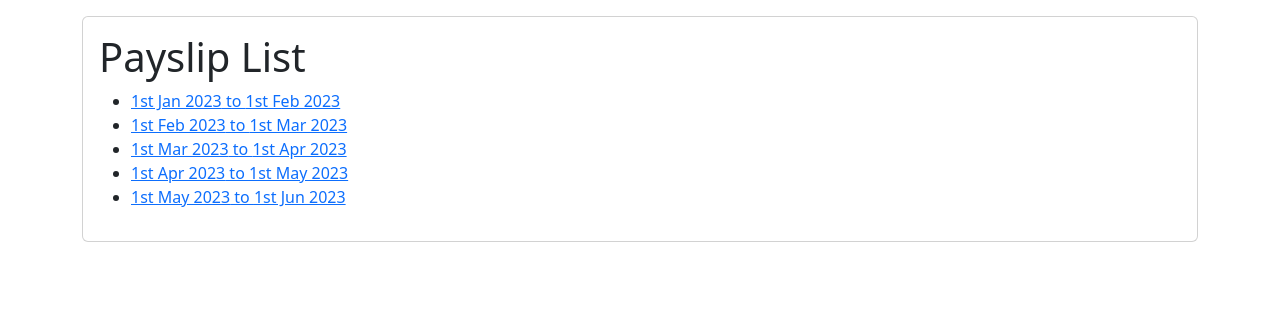
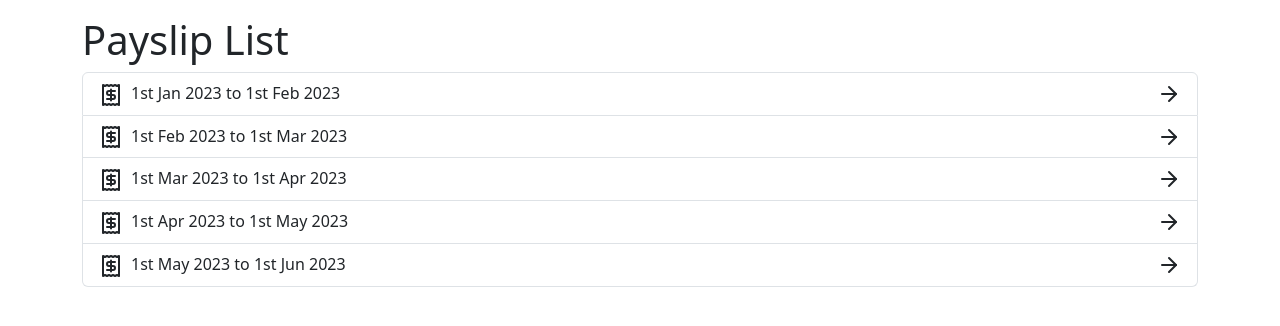
Before and after one commit to Mbarachi/payslip-manager, a React (Create React App) app: page / in a window 1280 px wide. Shown: the top 326 px of the page. Built offline with nearby package versions, Linux system fonts and the light colour scheme.

Commit message:
Adding Icons for better experience

```diff
--- a/package.json
+++ b/package.json
@@ -13,6 +13,7 @@
     "@types/react-dom": "^18.3.0",
     "bootstrap": "^5.3.3",
     "install": "^0.13.0",
+    "lucide-react": "^0.414.0",
     "moment": "^2.30.1",
     "npm": "^10.8.2",
     "react": "^18.3.1",
--- a/src/pages/PayslipList.tsx
+++ b/src/pages/PayslipList.tsx
@@ -1,10 +1,10 @@
 import { useState } from "react"
-import Card from 'react-bootstrap/Card';
 import payslipData from '../mockData'
 import { Payslip } from "../types"
-import { Link } from "react-router-dom"
+import { useNavigate } from "react-router-dom"
 import moment from "moment"
-import { Container } from "react-bootstrap";
+import { Container, ListGroup } from "react-bootstrap";
+import { ArrowRight, Receipt } from "lucide-react";
 
 const PayslipList = () => {
     const [payslips, setPayslips] = useState<Payslip[]>(payslipData)
@@ -14,22 +14,24 @@ const PayslipList = () => {
         return date.format('Do MMM YYYY');
     };
 
+    const navigate = useNavigate()
+
     return (
         <Container style={{ marginTop: '1rem' }}>
-            <Card>
-                <Card.Body>
-                    <h1>Payslip List</h1>
-                    <ul>
-                        {payslips.map((paylsip => (
-                            <li key={paylsip.id}>
-                                <Link to={`/payslip/${paylsip.id}`}>
-                                    {formatDate(paylsip.fromDate)} to {formatDate(paylsip.toDate)}
-                                </Link>
-                            </li>
-                        )))}
-                    </ul>
-                </Card.Body>
-            </Card>
+            <h1>Payslip List</h1>
+            <ListGroup>
+                {payslips.map((payslip => (
+                    <ListGroup.Item key={payslip.id} action onClick={() => navigate(`/payslip/${payslip.id}`)}>
+                        <div className="flex-payslip">
+                            <div>
+                                <Receipt style={{ marginRight: "0.5rem" }} />
+                                {formatDate(payslip.fromDate)} to {formatDate(payslip.toDate)}
+                            </div>
+                            <ArrowRight className="payslip-arrow" />
+                        </div>
+                    </ListGroup.Item>
+                )))}
+            </ListGroup>
         </Container>
     )
 }
--- a/src/styles/App.css
+++ b/src/styles/App.css
@@ -1,3 +1,9 @@
 body {
     margin: 10px;
 }
+
+.flex-payslip {
+    display: flex;
+    align-items: center;
+    justify-content: space-between;
+}
```
Also changed, not shown: 1 other file (tests, documents, lock files or other folders).
